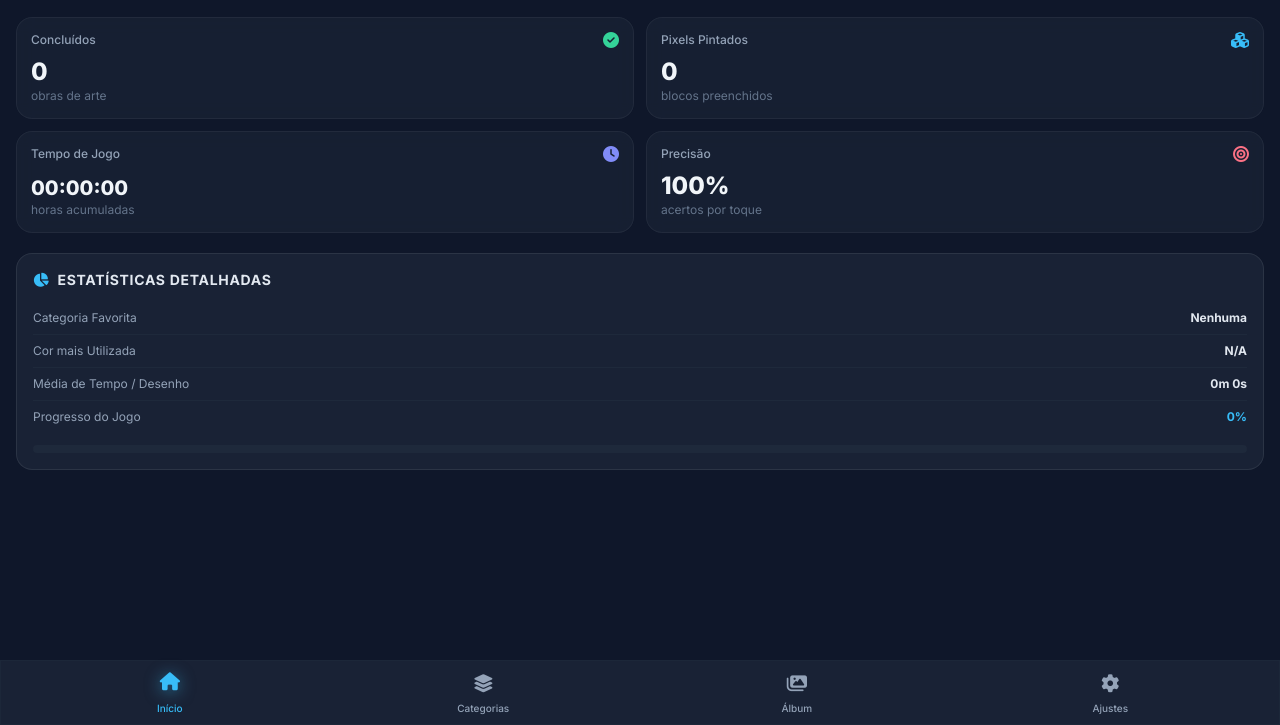
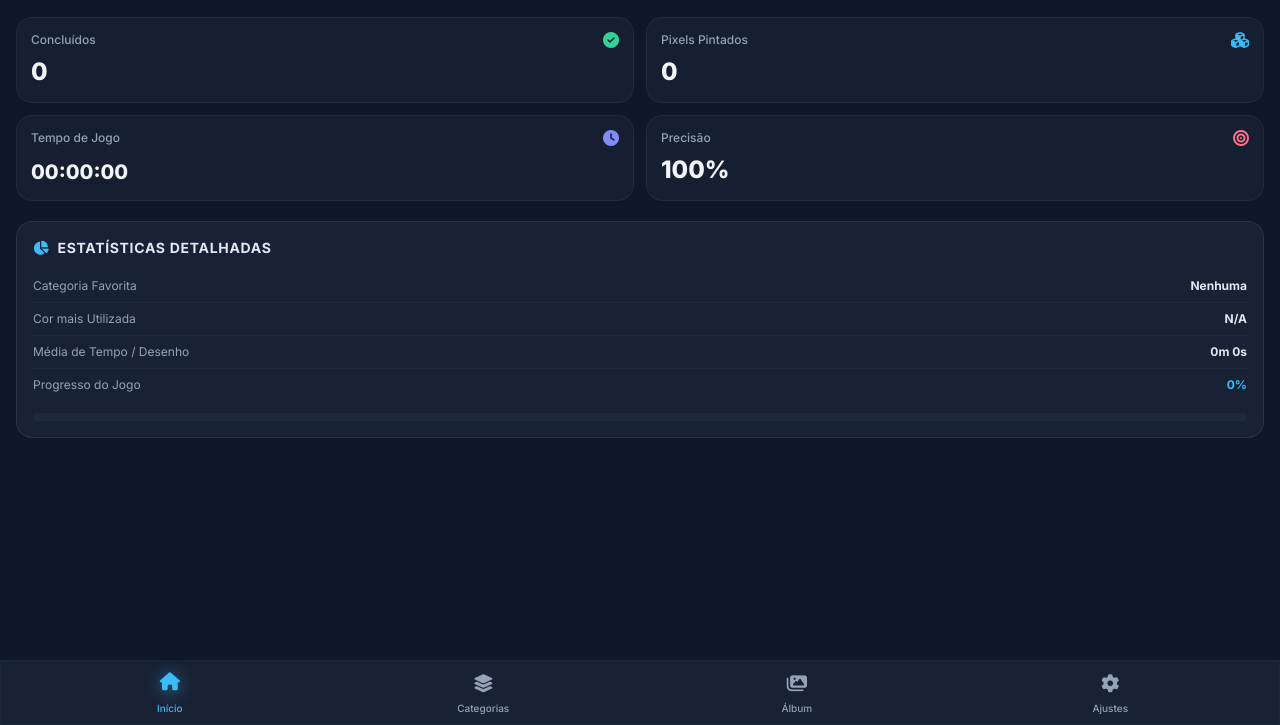
Before and after one commit to desenvolvedorwebV/PixelColorsReformulado, a plain HTML site: page index.html in a window 1280 px wide. Shown: the part 75-800 px from the top of the page. Drawn offline with nearby package versions, Linux system fonts and the light colour scheme.

Commit message:
Removendo descrição de labels das estatísicas.

```diff
--- a/index.html
+++ b/index.html
@@ -166,7 +166,6 @@
                     </div>
                     <div class="mt-2">
                         <span id="stat-completed-count" class="text-2xl font-black text-slate-100">0</span>
-                        <span class="text-xs text-slate-500 block">obras de arte</span>
                     </div>
                 </div>
                 <div class="glass-card p-3.5 rounded-2xl flex flex-col justify-between">
@@ -176,7 +175,6 @@
                     </div>
                     <div class="mt-2">
                         <span id="stat-total-pixels" class="text-2xl font-black text-slate-100">0</span>
-                        <span class="text-xs text-slate-500 block">blocos preenchidos</span>
                     </div>
                 </div>
                 <div class="glass-card p-3.5 rounded-2xl flex flex-col justify-between">
@@ -186,7 +184,6 @@
                     </div>
                     <div class="mt-2">
                         <span id="stat-total-time" class="text-xl font-extrabold text-slate-100">00:00:00</span>
-                        <span class="text-xs text-slate-500 block">horas acumuladas</span>
                     </div>
                 </div>
                 <div class="glass-card p-3.5 rounded-2xl flex flex-col justify-between">
@@ -196,7 +193,6 @@
                     </div>
                     <div class="mt-2">
                         <span id="stat-accuracy" class="text-2xl font-black text-slate-100">100%</span>
-                        <span class="text-xs text-slate-500 block">acertos por toque</span>
                     </div>
                 </div>
             </div>
```
